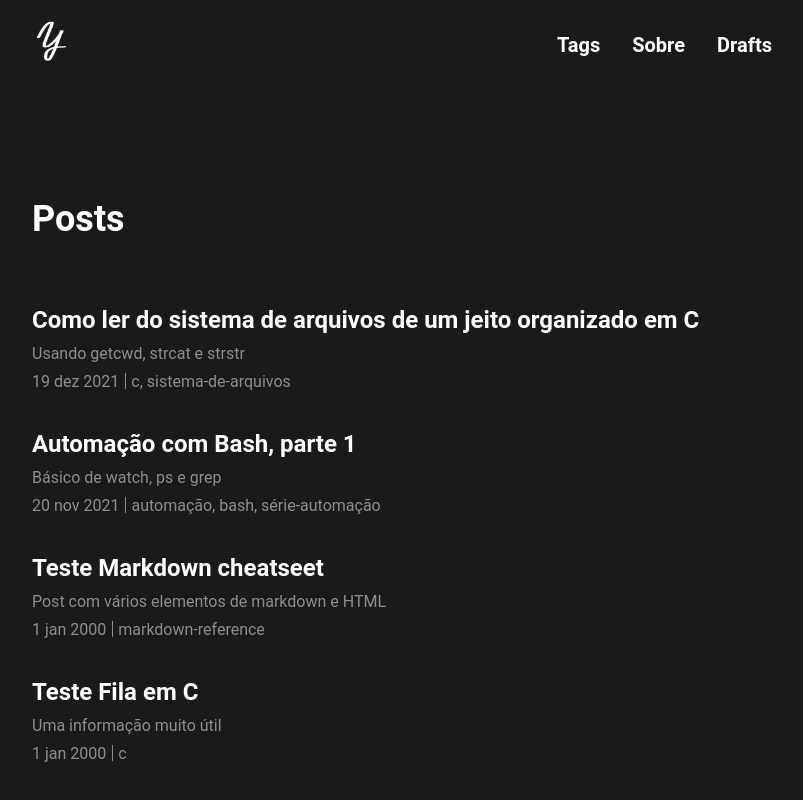
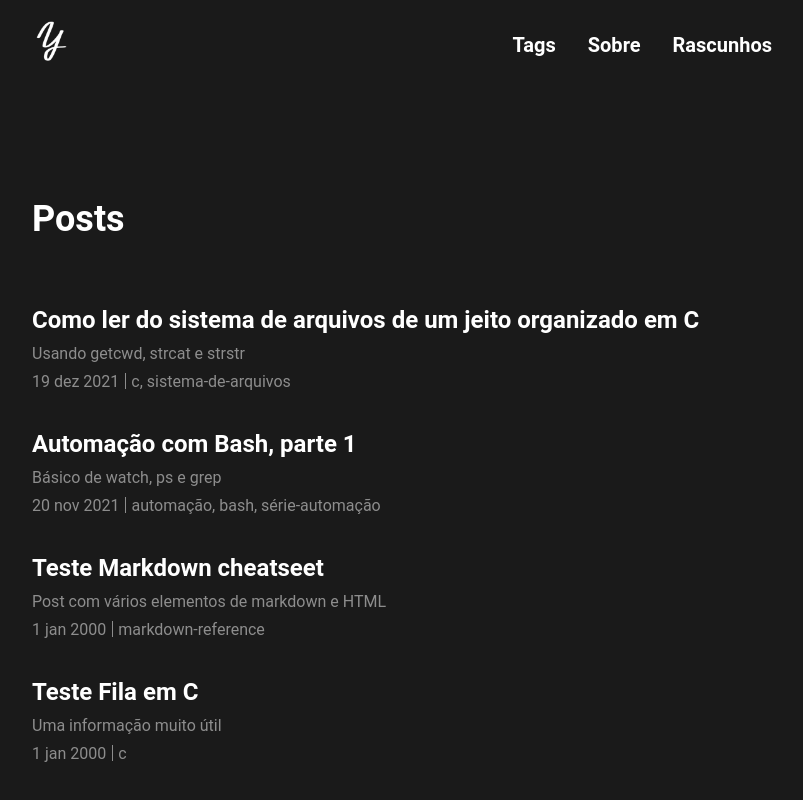
Before and after one commit to yudi-azvd/blog, a Next.js app: page / in a window 1280 px wide. Shown: the top 800 px of the page, without its empty margins (238-1041 px from the left). Built offline with nearby package versions, Linux system fonts and the light colour scheme.

Commit message:
changed title to Rascunhos

```diff
--- a/src/components/Header/index.tsx
+++ b/src/components/Header/index.tsx
@@ -29,7 +29,7 @@ export default function Header() {
             {isDevelopmentEnvironment() && (
               <li>
                 <Link href="/drafts">
-                  <a>Drafts</a>
+                  <a>Rascunhos</a>
                 </Link>
               </li>
             )}
```
